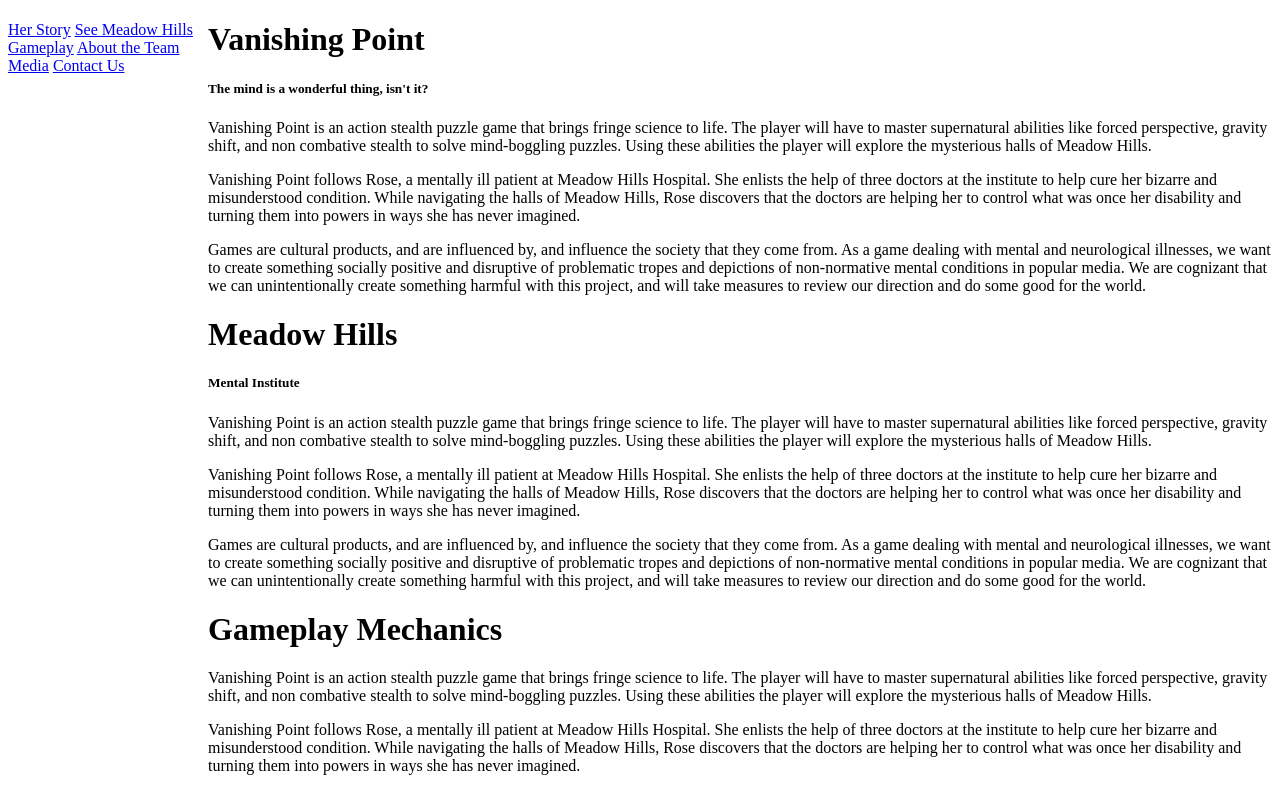
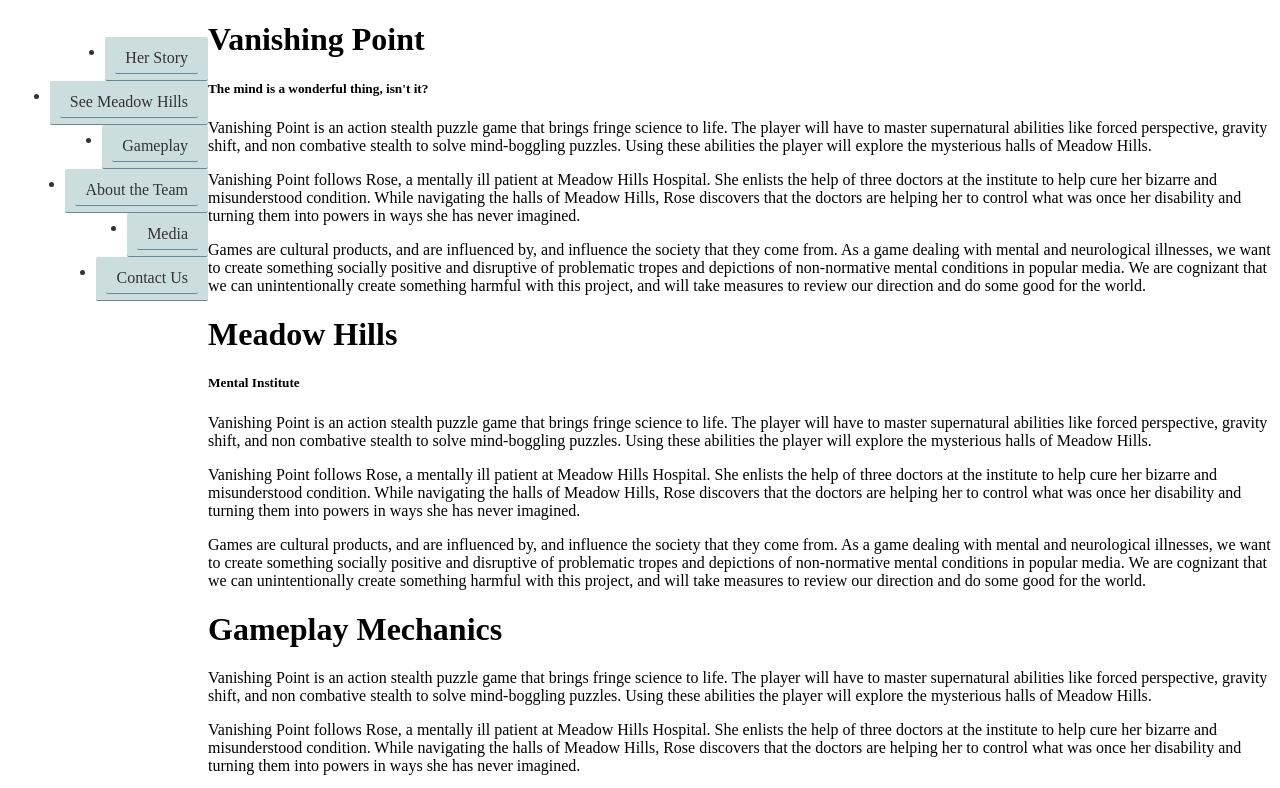
Before and after one commit to vanishingpointgame/vanishingpointgame.github.io, a plain HTML site: page index3.html in a window 1280 px wide. Shown: the top 788 px of the page. Drawn offline with Linux system fonts and the light colour scheme.

Commit message:
Adding background to the nav links, putting them in a list instead of a paragraph

```diff
--- a/index3.html
+++ b/index3.html
@@ -17,17 +17,33 @@
 
 			<div id="navigation">
 
+				<ul>
+
+					<li>
 						<a href="#Her Story">Her Story</a>
+					</li>
 
+					<li>
 						<a href="#See Meadow Hills">See Meadow Hills</a>
+					</li>
 
+					<li>
 						<a href="#Gameplay">Gameplay</a>
+					</li>
 
+					<li>
 						<a href="#About the Team">About the Team</a>
+					</li>
 
+					<li>
 						<a href="#Media">Media</a>
+					</li>
 
+					<li>
 						<a href="#Contact Us">Contact Us</a>
+					</li>
+
+				</ul>
 
 			</div>
 
--- a/stylesheets/stylesheet2.css
+++ b/stylesheets/stylesheet2.css
@@ -7,3 +7,15 @@
 #content {
 	padding-left: 200px;
 }
+
+li, a {
+	float: right;
+	padding: 6px 10px;
+	-webkit-border-radius: 2px;
+	-moz-border-radius: 2px;
+	border-radius: 2px;
+	background: #cdd;
+	color: #333;
+	border-bottom: 1px solid #689;
+	text-decoration: none;
+}
```
Lines whose indentation alone changed are shown as unchanged.
